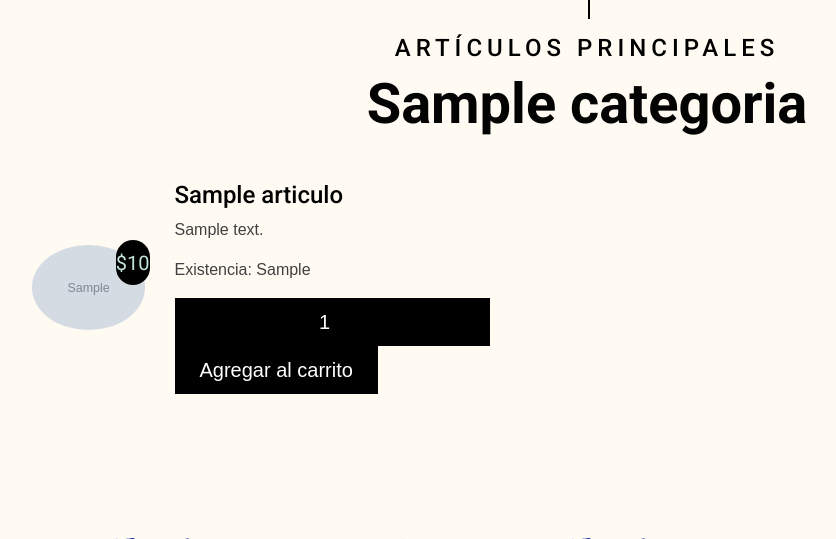
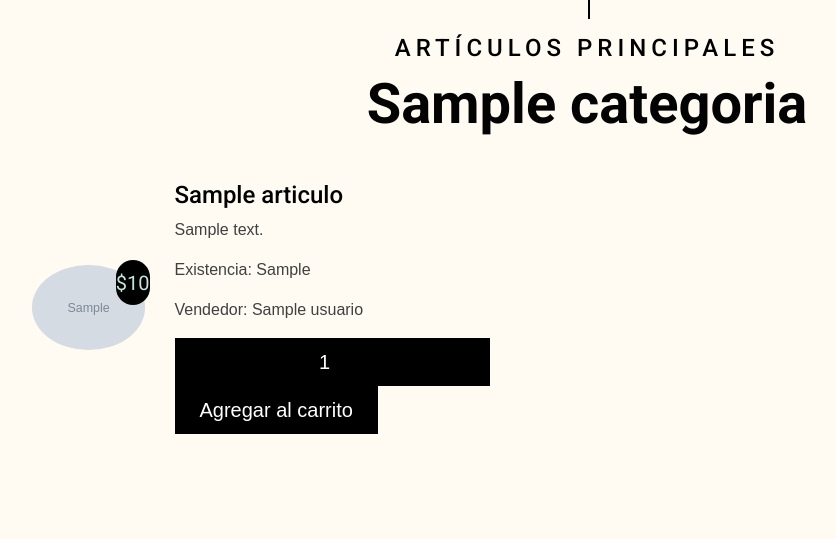
Before and after one commit to FedericoVictorianoSierra/Festividad, a PHP site: page /articulos.php in a window 1280 px wide. Shown: the part 607-1146 px from the top of the page, without its empty margins (53-889 px from the left). Run offline with PHP 8.4, Linux system fonts and the light colour scheme; the visitor is signed in with stand-in values (Sample User, id 1); tables that the repository leaves empty or names only in its code hold one stand-in row (values such as "Sample post"); grey boxes marked "Sample" are stand-in pictures; some libraries are stand-ins or nearby versions.

Commit message:
detalles del articulo

```diff
--- a/articulos.php
+++ b/articulos.php
@@ -57,7 +57,7 @@ if (isset($_POST['agregar_carrito'])) {
     <div class="container">
         <div class="row">
 
-        <?php
+            <?php
             // Mostrar el botón "Nuevo" solo si el valor de idrol es igual a 2
             if ($idrol == 2) {
                 echo '<a class="btn btn-success" href="./insertar.php">Nuevo <i class="fa fa-plus"></i></a>';
@@ -84,11 +84,16 @@ if (isset($_POST['agregar_carrito'])) {
                 // Mostrar título de la categoría con su respectivo identificador para el scroll
             ?>
                 <div class='container' id='categoria-<?php echo $fila_categorias['idcategoria']; ?>'>
-                    <div class='section-title'>
-                        <h4 class='text-primary text-uppercase' style='letter-spacing: 5px;'>Artículos principales</h4>
-                        <h1 class='display-4'><?php echo $fila_categorias['nombre']; ?></h1>
 
-                    </div>
+                <?php if (empty($_GET['q'])) { //si se ha realizado una busqueda no mostrar imprimirCatalogo y categoria
+                    ?>
+                        <div class='section-title'>
+                            <h4 class='text-primary text-uppercase' style='letter-spacing: 5px;'>Artículos principales</h4>
+                            <h1 class='display-4'><?php echo $fila_categorias['nombre']; ?></h1>
+                        </div>
+                    <?php }
+                    ?>
+
                     <?php
                     // si es el provedor solo mostrarle sus articulos
                     if ($idrol == 2) {
@@ -144,6 +149,17 @@ if (isset($_POST['agregar_carrito'])) {
 
 
                                         <?php
+
+                                        $query = "SELECT * FROM usuario WHERE idusuario = {$fila_articulos['idprovedor']}";
+                                        $resultado_usuario = mysqli_query($conexion, $query);
+                                        $fila_usuario = mysqli_fetch_assoc($resultado_usuario);
+
+                                        ?>
+
+                                        <p>Vendedor: <?php echo $fila_usuario['nombre']; ?></p>
+
+
+                                        <?php
                                         if ($idrol == 1) { ?>
                                             <!-- Formulario para agregar el artículo al carrito -->
                                             <form method='post'>
@@ -152,6 +168,7 @@ if (isset($_POST['agregar_carrito'])) {
                                                 <button class='btn btn-primary btn-lg px-4 me-sm-3' type='submit' name='agregar_carrito'>Agregar al carrito</button>
                                             </form>
                                         <?php } ?>
+
 
                                         <?php
                                         // Mostrar el botón solo si el valor de idrol es igual a 2
--- a/detallesArticulo.php
+++ b/detallesArticulo.php
@@ -22,10 +22,9 @@ if ($id_articulo === null || !is_numeric($id_articulo)) {
 }
 
 // Consulta SQL para obtener la información del artículo
-$sql = "SELECT a.nombre, a.descripcion, a.precio_venta, e.existencia, u.nombre AS nombre_vendedor, img.nuevaImagen AS imagen
+$sql = "SELECT a.nombre, a.descripcion, a.precio_venta, a.existencia, u.nombre AS nombre_vendedor, img.nuevaImagen AS imagen
         FROM articulo AS a
         INNER JOIN usuario AS u ON a.idprovedor = u.idusuario
-        LEFT JOIN existencia AS e ON a.idarticulo = e.id_articulo
         LEFT JOIN img ON a.id_imagen = img.id_imagen
         WHERE a.idarticulo = $id_articulo";
 ?>
```
Also changed, not shown: carrito.php (+12 -0 lines).
